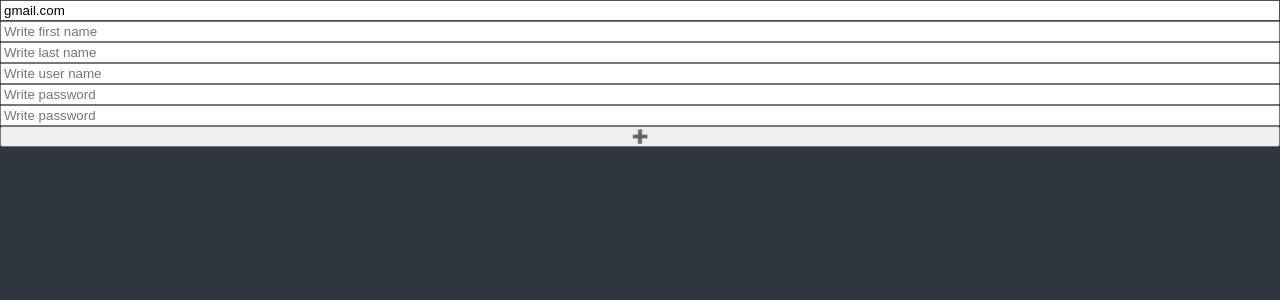
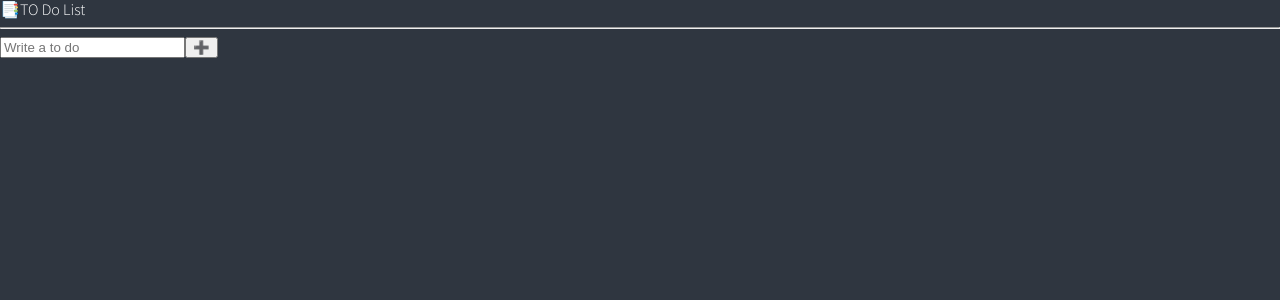
Before and after one commit to yeeSilver/react-master-study, a React (Create React App) app in the folder react-todo-app/: page / in a window 1280 px wide. Shown: the top 300 px of the page. Built offline with nearby package versions, Linux system fonts and the light colour scheme.

Commit message:
:tada: to-do-list format the code

```diff
--- a/react-todo-app/src/ToDoList.tsx
+++ b/react-todo-app/src/ToDoList.tsx
@@ -1,127 +1,30 @@
 import React, { useState } from "react";
 import { useForm } from "react-hook-form";
 
-/* export default function ToDoList() {
-  const [todo, setTodo] = useState("");
-  const onChange = (event: React.FormEvent<HTMLInputElement>) => {
-    //event의 currentarget 내부 value를 구조분해할당으로 가져옴
-    const {
-      currentTarget: { value },
-    } = event;
-    setTodo(value);
-  };
-  const onSubmit = (event: React.FormEvent<HTMLFormElement>) => {
-    event.preventDefault();
-    console.log(todo);
+interface IForm {
+  toDo: string;
+}
+
+export default function ToDoList() {
+  const { register, handleSubmit, setValue } = useForm<IForm>();
+  const handleValue = (data: IForm) => {
+    console.log(data.toDo);
+    setValue("toDo", "");
   };
   return (
     <div>
-      <form onSubmit={onSubmit}>
-        <input value={todo} onChange={onChange} placeholder="Write a to do" />
+      <h1>📑TO Do List</h1>
+      <hr />
+      <form onSubmit={handleSubmit(handleValue)}>
+        <input
+          {...register("toDo", {
+            required: "Warning: This is empty",
+          })}
+          placeholder="Write a to do"
+        />
         <button>➕</button>
       </form>
-    </div>
-  );
-} */
-interface IForm {
-  email: string;
-  firstName: string;
-  lastName: string;
-  // username은 required가 아니라서 ?을 넣어줘야함.
-  username?: string;
-  password: string;
-  confirm_password: string;
-  extraError?: string;
-}
-
-export default function ToDoList() {
-  const {
-    register,
-    watch,
-    handleSubmit,
-    formState: { errors },
-    setError,
-  } = useForm<IForm>({
-    //디폴트값으로 인풋 창 안에 미리 출력할 요소
-    defaultValues: {
-      email: "gmail.com",
-    },
-  });
-  const onValid = (data: IForm) => {
-    if (data.password !== data.confirm_password) {
-      setError(
-        "confirm_password",
-        { message: "Password are not matched" },
-        { shouldFocus: true }
-      );
-    }
-    setError("extraError", { message: "Server offline" });
-  };
-  console.log(errors);
-  return (
-    <div>
-      <form
-        style={{ display: "flex", flexDirection: "column" }}
-        onSubmit={handleSubmit(onValid)}
-      >
-        <input
-          {...register("email", {
-            required: "Email is required",
-            pattern: {
-              value: /^[A-Za-z0-9._%+-]+@gmail.com$/,
-              message: "Only gmail.com is allowed",
-            },
-          })}
-          placeholder="Write email"
-        />
-        <span>{errors?.email?.message}</span>
-        <input
-          {...register("firstName", {
-            required: "this is empty",
-            validate: {
-              noStyles: (value) =>
-                value.includes("Styles") ? "no Styles allowed" : true,
-              noHarry: (value) =>
-                value.includes("Harry") ? "no Harry allowed" : true,
-            },
-          })}
-          placeholder="Write first name"
-        />
-        <span>{errors?.firstName?.message}</span>
-        <input
-          {...register("lastName", { required: "this is empty" })}
-          placeholder="Write last name"
-        />
-        <span>{errors?.lastName?.message}</span>
-        <input
-          {...(register("username"), { required: false })}
-          placeholder="Write user name"
-        />
-        <span>{errors?.username?.message}</span>
-        <input
-          {...register("password", {
-            required: "Password is required",
-            minLength: {
-              value: 8,
-              message: "be at least 8 characters",
-            },
-          })}
-          placeholder="Write password"
-        />
-        <span>{errors?.password?.message}</span>
-        <input
-          {...register("confirm_password", {
-            required: "confirm_password should be matched with pwd",
-            minLength: {
-              value: 8,
-              message: "should be matched with password",
-            },
-          })}
-          placeholder="Write password"
-        />
-        <button>➕</button>
-        <span>{errors?.extraError?.message}</span>
-      </form>
+      <ul></ul>
     </div>
   );
 }
```
